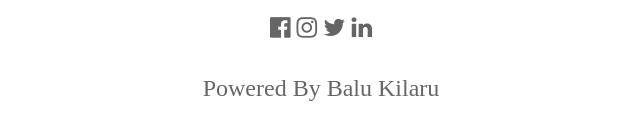
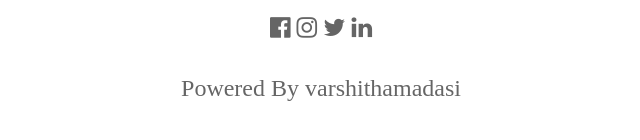
Before and after one commit to VarshithaMadasi/about, a plain HTML site: page about.html in a window 1280 px wide. Shown: the part 1207-1347 px from the top of the page, 319-959 px from the left. Drawn offline with nearby package versions, Linux system fonts and the light colour scheme.

Commit message:
Update about.html

```diff
--- a/about.html
+++ b/about.html
@@ -87,7 +87,7 @@ h1, h2, h3, h4, h5, h6 {
 
     <i class="fa fa-twitter w3-hover-opacity"></i>
     <i class="fa fa-linkedin w3-hover-opacity"></i>
-     <p>Powered By Balu Kilaru</p>
+     <p>Powered By varshithamadasi</p>
  </div>
 
 </footer>
```
